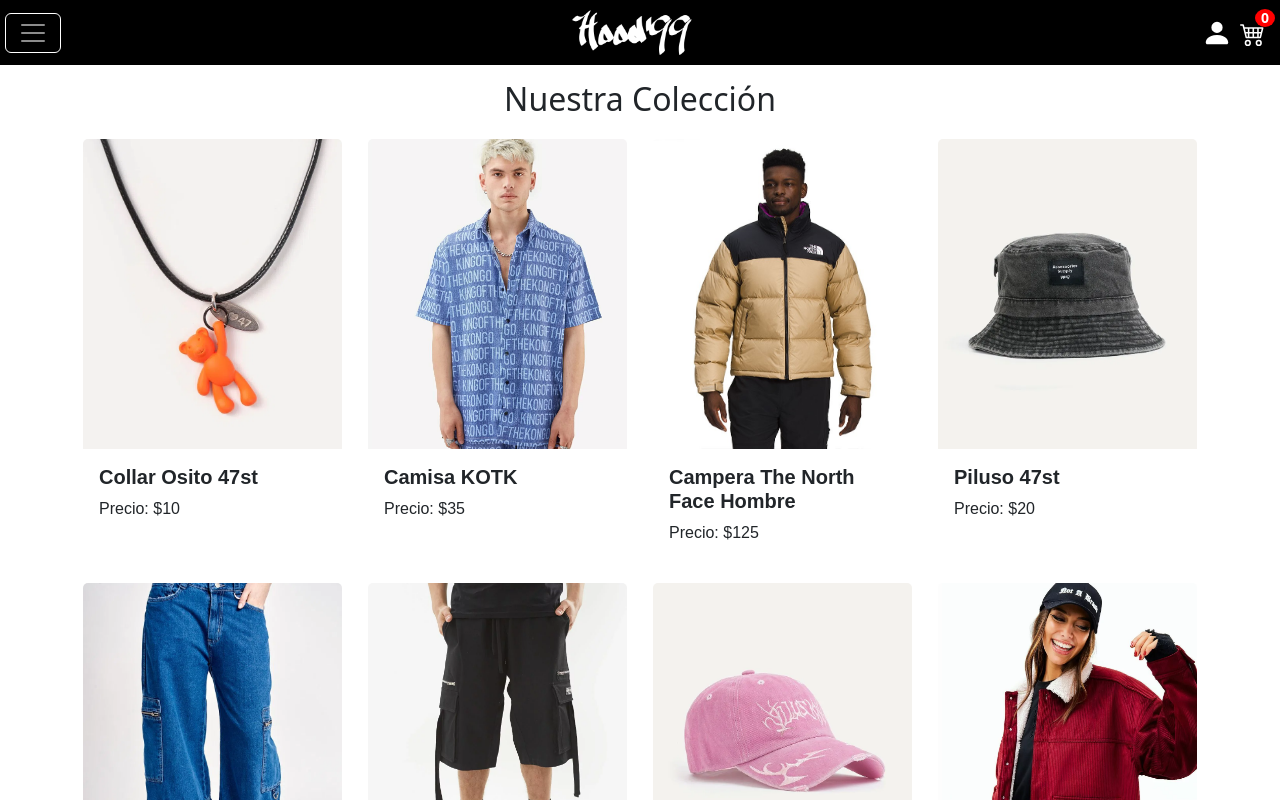
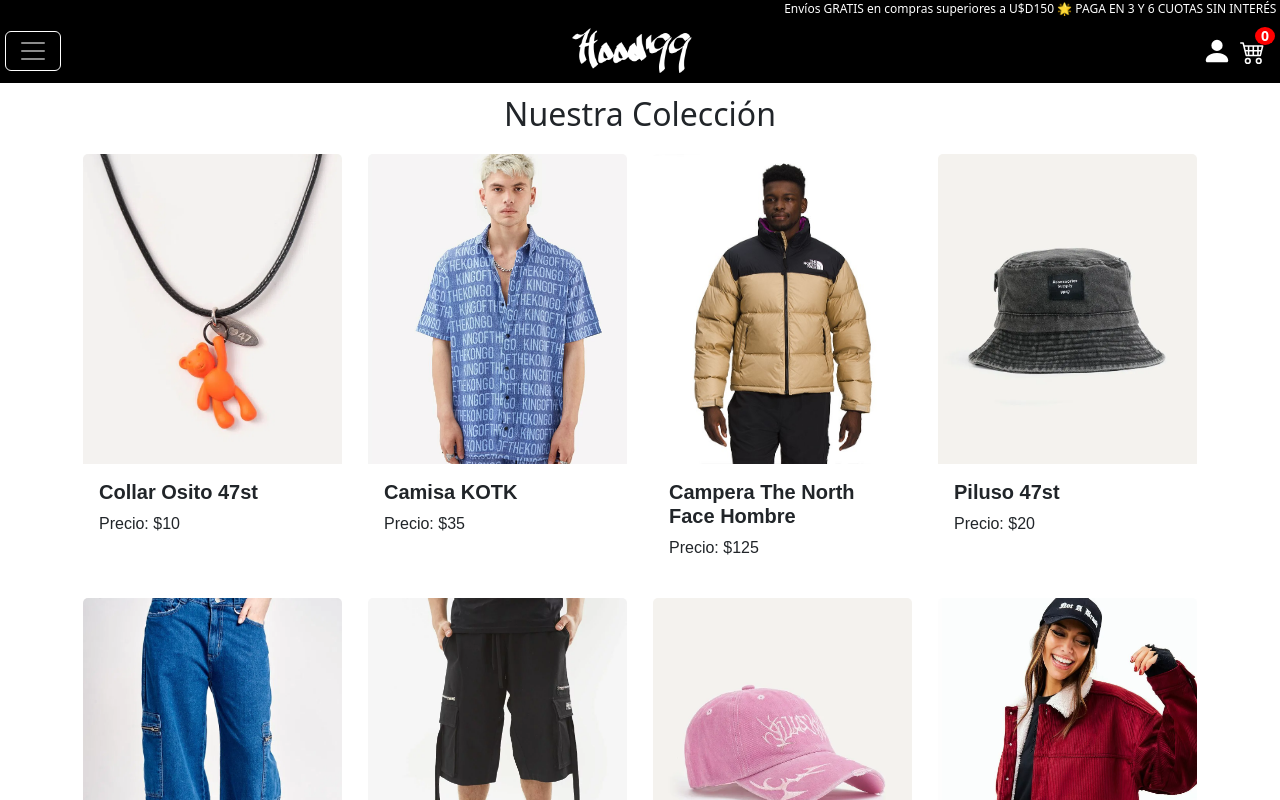
Before and after one commit to maurogigena/ecommerce-react, a React (Create React App) app: page / in a window 1280 px wide. Shown: the top 800 px of the page. Built offline with nearby package versions, Linux system fonts and the light colour scheme.

Commit message:
adbar y footer

```diff
--- a/src/components/itemDetailContainer/itemDetailContainer.jsx
+++ b/src/components/itemDetailContainer/itemDetailContainer.jsx
@@ -2,19 +2,24 @@
 import { useParams } from 'react-router-dom';
 import Card from 'react-bootstrap/Card';
 import Button from 'react-bootstrap/Button';
+import Spinner from 'react-bootstrap/Spinner'; // Importa el Spinner
 import Swal from 'sweetalert2';
 import { productos } from '../data/data';
 import './itemDetail.css';
 
 function ItemDetailContainer() {
-  const { productoId } = useParams(); // Obtiene el id del producto de la URL
+  const { productoId } = useParams();
   const [producto, setProducto] = useState(null);
   const [contador, setContador] = useState(1);
+  const [cargando, setCargando] = useState(true); // Estado para controlar la carga
 
   useEffect(() => {
-    // Busca el producto en el array basado en el ID
-    const productoEncontrado = productos.find(prod => prod.id.toString() === productoId);
-    setProducto(productoEncontrado);
+    setCargando(true); // Inicia la carga
+    setTimeout(() => {
+      const productoEncontrado = productos.find(prod => prod.id.toString() === productoId);
+      setProducto(productoEncontrado);
+      setCargando(false); // Finaliza la carga después de 2 segundos
+    }, 2000);
   }, [productoId]);
 
   const incrementar = () => {
@@ -27,7 +32,6 @@
     }
   };
 
-  // Sweetalert a la adición de productos al carrito
   const agregarAlCarrito = () => {
     Swal.fire({
       title: 'Producto agregado',
@@ -37,10 +41,18 @@
     });
   };
 
-  if (!producto) return <div>Cargando...</div>;
+  if (cargando) return (
+      <div style={{ textAlign: 'center', marginTop: '20%' }}>
+        <Spinner animation="border" role="status">
+          <span className="visually-hidden">Cargando...</span>
+        </Spinner>
+      </div>
+  );
+
+  if (!producto) return <div>No se encontró el producto</div>;
 
   return (
-    <div className="container" style={{ marginTop: '100px', justifyContent: 'center', paddingRight: '25px', paddingLeft: '25px' }}>
+    <div className="container" style={{ marginTop: '120px', justifyContent: 'center', paddingRight: '25px', paddingLeft: '25px', marginBottom: '20px' }}>
       <div className="row">
         <div className="img-itemdetail col-lg-6">
           <img src={producto.imagen} alt="Producto" className="img-fluid" style={{ width: "70%", height: "100%" }} />
--- a/src/components/itemListContainer/itemListContainer.jsx
+++ b/src/components/itemListContainer/itemListContainer.jsx
@@ -44,7 +44,7 @@
 
   return (
     <div>
-      <h2 style={{ textAlign: 'center', marginTop: '80px', marginBottom: '20px' }}>
+      <h2 style={{ textAlign: 'center', marginTop: '95px', marginBottom: '20px' }}>
         {idcategory ? `${idcategory}` : 'Nuestra Colección'}
       </h2>
       <ItemList productos={items} />
--- /dev/null
+++ b/src/components/navBar/adbar.jsx
@@ -0,0 +1,14 @@
+import React from 'react';
+import './navBar.css'
+
+const AdBar = () => {
+  return (
+    <div className="ad-bar">
+      <p className="ad-text">
+        Envíos GRATIS en compras superiores a U$D150 🌟 PAGA EN 3 Y 6 CUOTAS SIN INTERÉS con Visa, Mastercard y American Express Bancarias 💳
+      </p>
+    </div>
+  );
+};
+
+export default AdBar;
--- a/src/components/navBar/navBar.css
+++ b/src/components/navBar/navBar.css
@@ -1,8 +1,35 @@
+.ad-bar {
+    background-color: #000000;
+    color: #ffffff;
+    font-size: 12px;
+    text-align: center;
+    position: fixed;
+    width: 100%;
+    z-index: 2;
+    top: 0%;
+    overflow: hidden;
+    white-space: nowrap;
+    box-sizing: border-box;
+  }
+  .ad-text {
+    margin: 0;
+    display: inline-block;
+    padding-left: 100%;
+    animation: marquee 24s linear infinite;
+  }
+  @keyframes marquee {
+    from {
+      transform: translateX(0);
+    }
+    to {
+      transform: translateX(-100%);
+    }
+  }
 .navbar {
     z-index: 100;
     position: fixed;
     width: 100%;
-    top: 0%;
+    top: 18px;
     padding: 5px;
 }
 .navbar-dark .navbar-toggler {
--- a/src/components/navBar/navBar.jsx
+++ b/src/components/navBar/navBar.jsx
@@ -8,6 +8,7 @@
 import MenuOffcanvas from './mainMenu.jsx';
 import CartOffcanvas from './cart.jsx';
 import LoginToast from './loginToast.jsx';
+import AdBar from './adbar.jsx';
 
 class NavBar extends React.Component {
   state = {
@@ -42,6 +43,7 @@
   render() {
     return (
       <>
+        <AdBar />
         <Navbar className='navbar' bg="black" variant="dark" expand={false}>
           <Navbar.Toggle aria-controls="offcanvasNavbar" onClick={this.handleToggle} />
           <Navbar.Brand href="/" className="mx-auto">
```
Also changed, not shown: src/components/footer/footer.jsx (added, +53 -0 lines).
